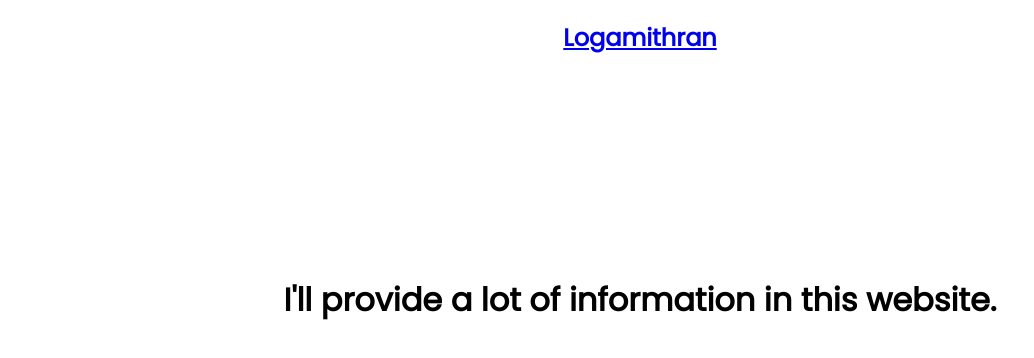
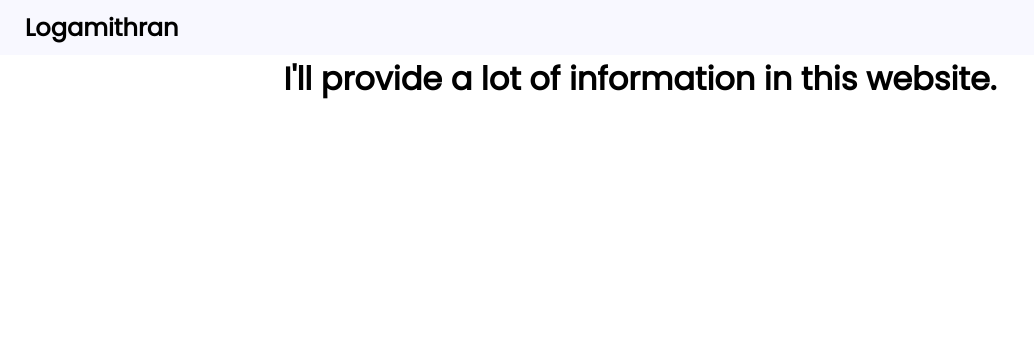
Before and after one commit to logamithrann/logamithrann.github.io, a plain HTML site: page index.html in a window 1280 px wide. Shown: the whole page, without its empty margins (0-1034 px from the left). Drawn offline with Linux system fonts and the light colour scheme.

Commit message:
Update index.html

```diff
--- a/index.html
+++ b/index.html
@@ -2,18 +2,7 @@
 <html>
 
 <head>
-    <style>
-body {
-    font-family: "Poppins", serif;
-    font-weight: 400;
-    font-style: normal;
-  }
-
-.h1 {
-    position: relative;
-    top: 200px;
-}
-    </style>
+    <link rel="stylesheet" href="style.css">
     <meta charset="UTF-8">
     <meta name="viewport" content="width=device-width, initial-scale=1.0">
     <title>Logamithran</title>
```
